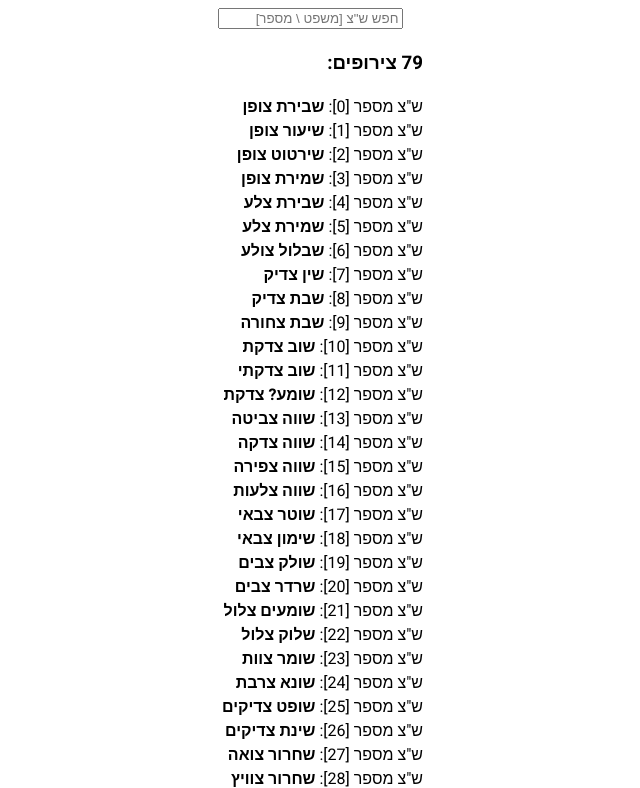
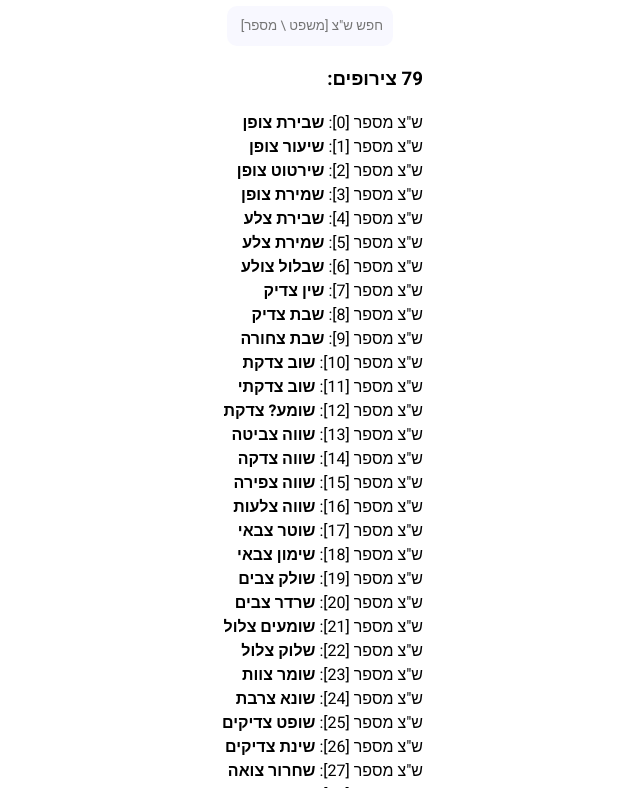
Before and after one commit to Nimrodifla/shatz, a plain HTML site: page index.html in a window 1280 px wide. Shown: the part 84-872 px from the top of the page, without its empty margins (330-970 px from the left). Drawn offline with Linux system fonts and the light colour scheme.

Commit message:
UI minor work

```diff
--- a/index.html
+++ b/index.html
@@ -56,15 +56,12 @@
             let word = results_arr[i];
             cont_elem.innerHTML += '<div class="word">' + 'ש"צ מספר' + ' [' + i + ']: <strong>' + word + '</strong></div>';
         }
-
-
     }
 
     function search_box_change()
     {
         console.log("a");
         let keyword = search_box_elem.value;
-
         search_results(keyword);
     }
 
@@ -84,10 +81,10 @@
         margin-bottom: 100px;
     }
 
-    h1, h2, h3, h4, h5, h6 {
+    h1, h2, h3, h4, h5, h6, #search_box {
         font-family: "Heebo", sans-serif;
         font-optical-sizing: auto;
-        font-weight: 200px;
+        font-weight: 300px;
         font-style: normal;
     }
 
@@ -98,6 +95,14 @@
         width: fit-content;
     }
 
+    #search_box {
+        padding: 10px;
+        border-radius: 10px;
+        border-style: none;
+        background-color: ghostwhite;
+        outline-color: black;
+    }
+
     .word {
 
     }
```
Also changed, not shown: 1 other file.
